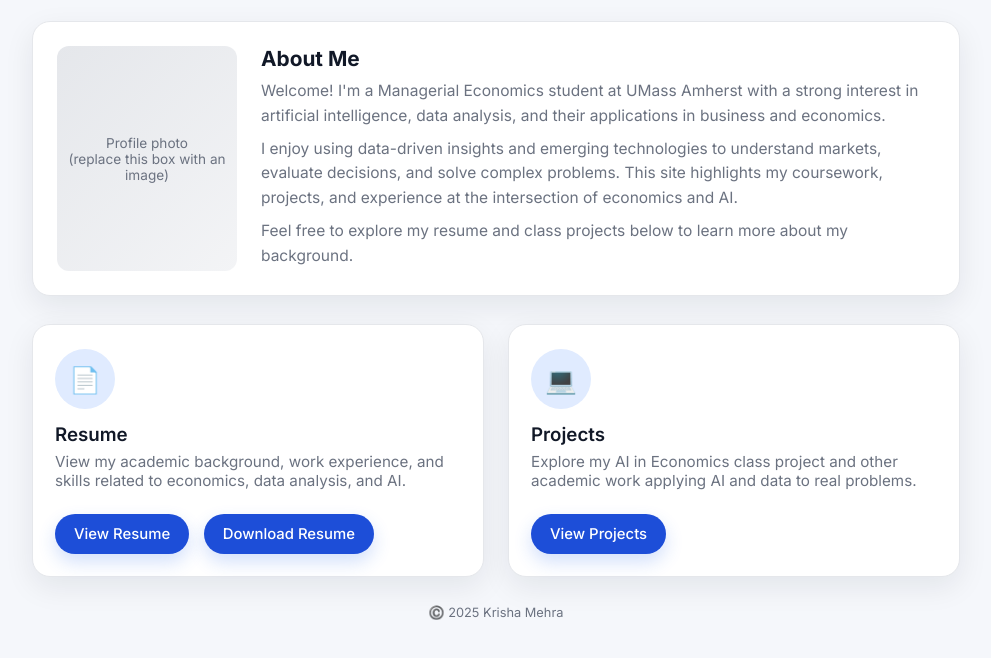
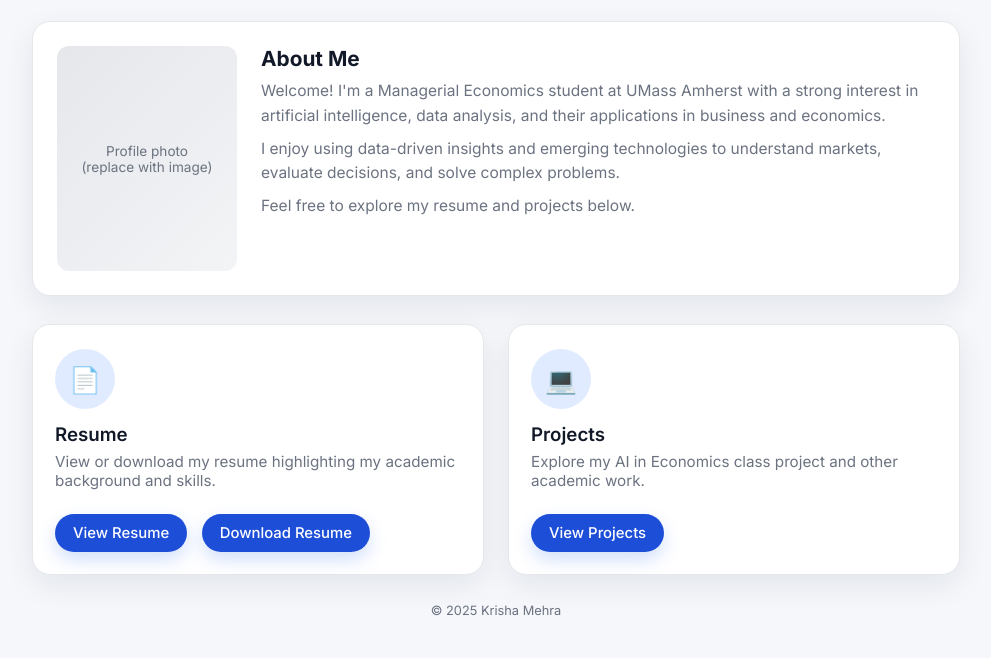
Before and after one commit to kmehra-png/490AI_Krisha-Mehra, a plain HTML site: page index.html in a window 1280 px wide. Shown: the part 98-756 px from the top of the page, without its empty margins (144-1135 px from the left). Drawn offline with Linux system fonts and the light colour scheme.

Commit message:
Update index.html

```diff
--- a/index.html
+++ b/index.html
@@ -5,7 +5,7 @@
   <meta name="viewport" content="width=device-width, initial-scale=1.0" />
   <title>Krisha Mehra | Managerial Economics & AI</title>
 
-  <!-- Google Font (optional) -->
+  <!-- Google Font -->
   <link rel="preconnect" href="https://fonts.googleapis.com">
   <link rel="preconnect" href="https://fonts.gstatic.com" crossorigin>
   <link href="https://fonts.googleapis.com/css2?family=Inter:wght@400;500;600;700&display=swap" rel="stylesheet">
@@ -39,7 +39,9 @@
       padding: 24px 16px 56px;
     }
 
-    header { margin-bottom: 24px; }
+    header {
+      margin-bottom: 24px;
+    }
 
     header h1 {
       margin: 0;
@@ -95,7 +97,9 @@
       color: var(--text-muted);
     }
 
-    .about-text p:last-child { margin-bottom: 0; }
+    .about-text p:last-child {
+      margin-bottom: 0;
+    }
 
     .sections {
       margin-top: 28px;
@@ -106,7 +110,6 @@
 
     .section-card {
       padding: 24px 22px 22px;
-      text-align: left;
     }
 
     .section-icon {
@@ -141,22 +144,15 @@
       text-decoration: none;
       font-size: 0.93rem;
       font-weight: 500;
-      border: 1px solid transparent;
-      transition: background 0.15s ease, transform 0.15s ease, box-shadow 0.15s ease;
-      box-shadow: 0 8px 18px rgba(37, 99, 235, 0.2);
       margin-right: 10px;
       margin-top: 6px;
+      box-shadow: 0 8px 18px rgba(37, 99, 235, 0.2);
+      transition: background 0.15s ease, transform 0.15s ease;
     }
 
     .primary-link:hover {
       background: #1e40af;
       transform: translateY(-1px);
-      box-shadow: 0 10px 24px rgba(37, 99, 235, 0.26);
-    }
-
-    .primary-link:active {
-      transform: translateY(0);
-      box-shadow: 0 4px 12px rgba(37, 99, 235, 0.22);
     }
 
     footer {
@@ -167,10 +163,12 @@
     }
 
     @media (max-width: 720px) {
-      .about { flex-direction: column; }
+      .about {
+        flex-direction: column;
+      }
+
       .profile-photo {
         width: 150px;
-        max-width: 100%;
         margin: 0 auto;
       }
     }
@@ -186,56 +184,55 @@
 
     <section class="card about">
       <div class="profile-photo">
-        Profile photo<br>(replace this box with an image)
+        Profile photo<br>(replace with image)
       </div>
 
       <div class="about-text">
         <h2>About Me</h2>
-
         <p>
           Welcome! I'm a Managerial Economics student at UMass Amherst with a strong interest in
           artificial intelligence, data analysis, and their applications in business and economics.
         </p>
-
         <p>
           I enjoy using data-driven insights and emerging technologies to understand markets,
-          evaluate decisions, and solve complex problems. This site highlights my coursework,
-          projects, and experience at the intersection of economics and AI.
+          evaluate decisions, and solve complex problems.
         </p>
-
         <p>
-          Feel free to explore my resume and class projects below to learn more about my background.
+          Feel free to explore my resume and projects below.
         </p>
       </div>
     </section>
 
     <section class="sections">
 
-      <!-- RESUME CARD -->
+      <!-- RESUME -->
       <article class="card section-card">
-        <div class="section-icon" aria-hidden="true">📄</div>
+        <div class="section-icon">📄</div>
         <h3 class="section-title">Resume</h3>
         <p class="section-desc">
-          View my academic background, work experience, and skills related to economics, data analysis, and AI.
+          View or download my resume highlighting my academic background and skills.
         </p>
 
-        <!-- VIEW RESUME -->
-        <a class="primary-link" href="Final-Krisha-Mehra-Resume.pdf" target="_blank" rel="noopener">
+        <a class="primary-link"
+           href="./Final-Krisha%20Mehra%20Resume.pdf"
+           target="_blank"
+           rel="noopener">
           View Resume
         </a>
 
-        <!-- DOWNLOAD RESUME -->
-        <a class="primary-link" href="Final-Krisha-Mehra-Resume.pdf" download>
+        <a class="primary-link"
+           href="./Final-Krisha%20Mehra%20Resume.pdf"
+           download>
           Download Resume
         </a>
       </article>
 
-      <!-- PROJECTS CARD -->
+      <!-- PROJECTS -->
       <article class="card section-card">
-        <div class="section-icon" aria-hidden="true">💻</div>
+        <div class="section-icon">💻</div>
         <h3 class="section-title">Projects</h3>
         <p class="section-desc">
-          Explore my AI in Economics class project and other academic work applying AI and data to real problems.
+          Explore my AI in Economics class project and other academic work.
         </p>
         <a class="primary-link" href="project.html">
           View Projects
@@ -245,7 +242,7 @@
     </section>
 
     <footer>
-      ©️ 2025 Krisha Mehra
+      © 2025 Krisha Mehra
     </footer>
   </div>
 </body>
```
